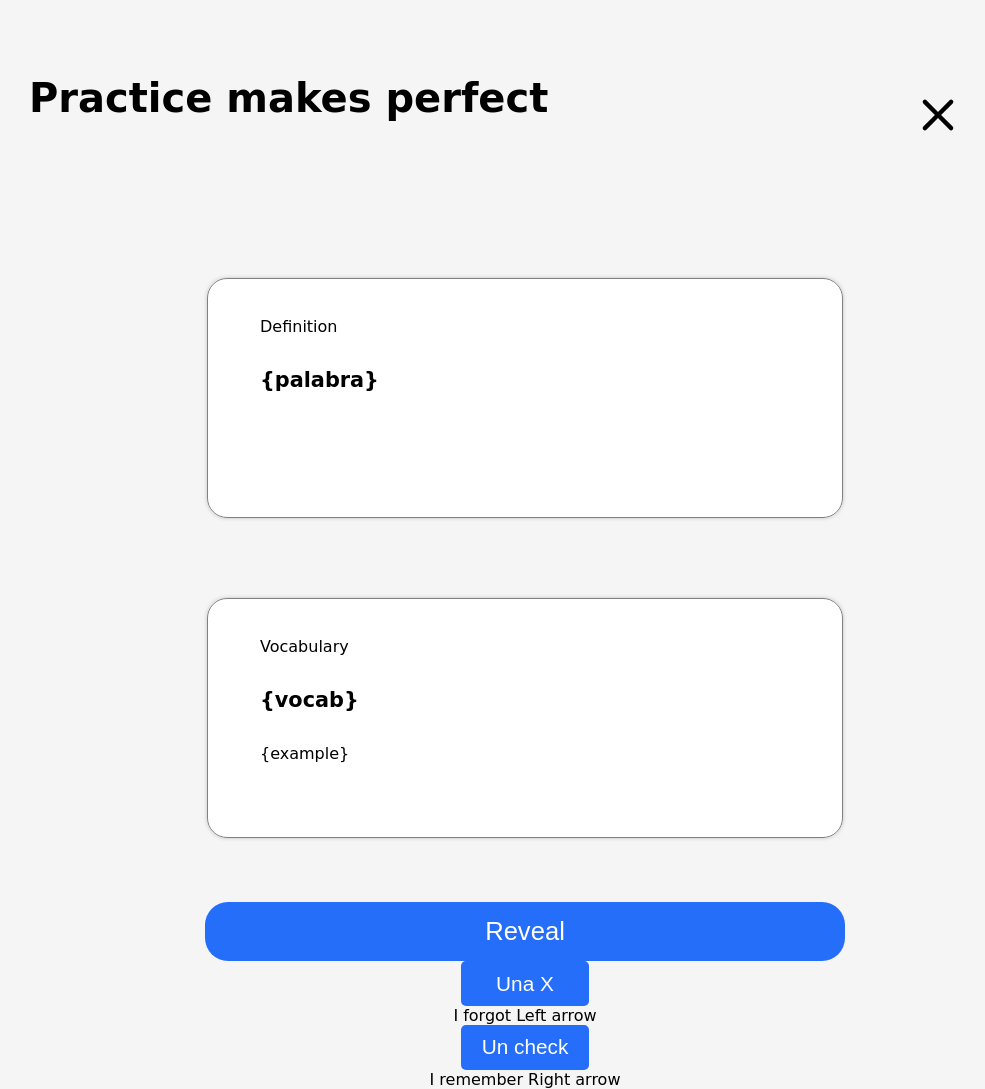
After one commit to diegoCodes22/literate, a Flask app: page /practice in a window 1280 px wide. The commit adds this page. Shown: the whole page, without its empty margins (115-1100 px from the left). Run offline with Flask 3, Linux system fonts and the light colour scheme; a user stored in the database is signed in.

Commit message:
Cleaned up js file. Refactored parsing function (in app.py) to handle more situations. All features implemented work very well. practice.html is in progress, and dashboard.html info is also in progress.

```diff
--- a/app.py
+++ b/app.py
@@ -39,38 +39,65 @@ def parse_deck_info(user_id=None, access=None):
 
 
 @login_required
-def parse_and_action_new_deck(user_id, action, deck_hash=None, access=None):
+def paand(user_id, action, deck_hash=None, access=None, info=None, add=None):
+    access_list = None
+    # I don't think access list is necessary
+    owner_id = None
 
-    community_share = "Private"
-    access_list = None
-
-    deck_info = request.form.to_dict(flat=False)
-    deck_name = deck_info['deck-name'][0]
+    def community_share_check(deck_info_community_share):
+        try:
+            del deck_info['save-changes']
+        except KeyError:
+            pass
+        try:
+            if deck_info_community_share["community-share"][0] == "on":
+                del deck_info["community-share"]
+                return "Public"
+            elif deck_info_community_share["community-share"][0] == "Private":
+                del deck_info["community-share"]
+                return "Private"
+        except KeyError:
+            # access_list = [user_id]
+            return "Private"
 
     if deck_hash:
-        cur.execute("SELECT user_id FROM decks WHERE deck_hash=?", (deck_hash,))
-        owner_id = cur.fetchone()[0]
+        cur.execute("SELECT * FROM decks WHERE deck_hash=?", (deck_hash,))
+        deck = cur.fetchone()
+        dict(deck)
+        owner_id = deck["user_id"]
+        if owner_id == user_id:
+            deck_info = request.form.to_dict(flat=False)
+        else:
+            if add == "add":
+                deck_info = request.form.to_dict(flat=False)
+            else:
+                deck_info = json.loads(deck["deck_info"])
+
+        access = community_share_check(deck_info)
+
+    elif info:
+        deck_info = info
+        access = community_share_check(deck_info)
+
     else:
-        owner_id = None
-
-    try:
-        if deck_info["community-share"][0] == "on":
-            community_share = "Public"
-            del deck_info["community-share"]
-    except KeyError:
-        access_list = [user_id]
-
-    del deck_info['save-changes']
+        deck_info = request.form.to_dict(flat=False)
+        access = community_share_check(deck_info)
 
     if action == "insert":
-        if access:
-            cur.execute("INSERT INTO decks(user_id, deck_name, deck_info, access, access_list) VALUES(?, ?, ?, ?, ?)"
-                        "RETURNING deck_id",
-                        (user_id, deck_name, json.dumps(deck_info), access, json.dumps(access_list)))
+        if access == "Private":
+            if info:
+                cur.execute("INSERT INTO decks(user_id, deck_name, deck_info, access, access_list) "
+                            "VALUES(?, ?, ?, ?, ?)""RETURNING deck_id",
+                            (user_id, info["deck-name"][0], json.dumps(info), access, json.dumps(access_list)))
+            else:
+                cur.execute("INSERT INTO decks(user_id, deck_name, deck_info, access, access_list) "
+                            "VALUES(?, ?, ?, ?, ?)""RETURNING deck_id",
+                            (user_id, deck_info["deck-name"][0], json.dumps(deck_info), access, json.dumps(access_list))
+                            )
         else:
             cur.execute("INSERT INTO decks(user_id, deck_name, deck_info, access, access_list) VALUES(?, ?, ?, ?, ?)"
                         "RETURNING deck_id",
-                        (user_id, deck_name, json.dumps(deck_info), community_share, json.dumps(access_list)))
+                        (user_id, deck_info["deck-name"][0], json.dumps(deck_info), access, json.dumps(access_list)))
         deck_id = cur.fetchone()[0]
         deck_hash = generate_unique_id(deck_id)
         cur.execute('UPDATE decks SET deck_hash=? WHERE deck_id=?', (deck_hash, deck_id))
@@ -78,13 +105,15 @@ def parse_and_action_new_deck(user_id, action, deck_hash=None, access=None):
         return 0
 
     elif action == "update" and owner_id == user_id:
-        cur.execute("UPDATE decks SET deck_name=?, deck_info=?, access=?, access_list=? WHERE user_id=? AND deck_hash=?"
-                    , (deck_name, json.dumps(deck_info), community_share, json.dumps(access_list), user_id, deck_hash))
+        cur.execute("UPDATE decks SET deck_name=?, deck_info=?, access=?, access_list=? "
+                    "WHERE user_id=? AND deck_hash=?",
+                    (deck_info["deck-name"][0], json.dumps(deck_info), access, json.dumps(access_list), user_id,
+                        deck_hash))
         conn.commit()
         return 0
-
     elif action == "update" and owner_id != user_id:
-        parse_and_action_new_deck(user_id, "insert", access="Private")
+        deck_info["community-share"] = [access]
+        paand(user_id, "insert", access="Private", info=deck_info)
         return 0
     else:
         return jsonify({"error": "Invalid action"})
@@ -105,8 +134,7 @@ def index():
     user_id = session["user_id"]
 
     if request.method == "POST":
-        inserted = parse_and_action_new_deck(user_id, "insert")
-        print(inserted)
+        inserted = paand(user_id, "insert")
 
         if inserted == 0:
             return render_template("dashboard.html", decks_list=parse_deck_info(user_id=user_id))
@@ -193,12 +221,12 @@ def create_deck():
 @login_required
 def edit_deck():
 
-    deck_hash = request.args.get("deck_hash")
+    deck_hash = request.args.get("dsh")
     user_id = session["user_id"]
 
     if request.method == "POST":
 
-        parse_and_action_new_deck(user_id, "update", deck_hash)
+        paand(user_id, "update", deck_hash=deck_hash, add="add")
 
         return render_template("dashboard.html", decks_list=parse_deck_info(user_id=user_id))
     else:
@@ -219,7 +247,7 @@ def edit_deck():
 @login_required
 def delete_deck():
     if request.method == "GET":
-        deck_hash = request.args.get("deck_hash")
+        deck_hash = request.args.get("dsh")
         user_id = session["user_id"]
         cur.execute("SELECT user_id FROM decks WHERE deck_hash=?", (deck_hash,))
         owner_id = cur.fetchone()[0]
@@ -237,3 +265,22 @@ def find_other_decks():
     if request.method == "GET":
         user_id = session["user_id"]
         return render_template("find_other_decks.html", decks_list=parse_deck_info(user_id=user_id, access="Public"))
+
+
+@app.route("/practice", methods=["POST", "GET"])
+@login_required
+def practice():
+    return render_template("practice.html")
+
+
+@app.route("/save_other", methods=["POST", "GET"])
+@login_required
+def save_other():
+    if request.method == "POST":
+        user_id = session["user_id"]
+        deck_hash = request.form.get("dsh")
+        insert = paand(user_id, "update", deck_hash=deck_hash, access="Private")
+        if insert == 0:
+            return render_template("dashboard.html", decks_list=parse_deck_info(user_id=user_id))
+        else:
+            return insert
--- a/static/scripts.js
+++ b/static/scripts.js
@@ -1,15 +1,3 @@
-const login_form = document.querySelector("#login");
-const register_form = document.querySelector("#register")
-const passwordEl = document.querySelector("#password");
-const emailEl = document.querySelector("#email");
-const confirm_passwordEl = document.querySelector("#confirm_password");
-const cards_El = document.querySelector("#cards");
-const more_menu_El = document.querySelector("#more-menu");
-const add_card_EL = document.querySelector("#add-card");
-const close_El = document.querySelector(".close");
-const dashboard_button_El = document.querySelector("#dashboard-button");
-const decks_more_btn_El = document.querySelector(".deck-more-btn");
-
 
 const isSecurePassword = (password) => {
     const re = new RegExp("^(?=.*[a-z])(?=.*[A-Z])(?=.*[0-9])(?=.*[-\.!@#\$%\^&\*])(?=.{8,})");
@@ -40,6 +28,8 @@ const success = (input) => {
     field.querySelector("small").textContent = '';
 }
 
+
+const passwordEl = document.querySelector("#password");
 const password_validate = () => {
     let valid = false;
     let password = passwordEl.value;
@@ -54,6 +44,8 @@ const password_validate = () => {
     return valid;
 }
 
+
+const emailEl = document.querySelector("#email");
 const email_validate = () => {
     let valid = false;
     const email = emailEl.value;
@@ -93,6 +85,7 @@ function email_availability(validity, callback){
 }
 
 
+const confirm_passwordEl = document.querySelector("#confirm_password");
 const password_confirm = () => {
     let valid = false;
     const password = passwordEl.value;
@@ -108,6 +101,8 @@ const password_confirm = () => {
     return valid;
 }
 
+
+const register_form = document.querySelector("#register")
 if (register_form){
     register_form.addEventListener("input", function (e){
         e.preventDefault();
@@ -143,6 +138,8 @@ if (register_form){
     });
 }
 
+
+const login_form = document.querySelector("#login");
 if (login_form) {
     login_form.addEventListener("input", function (e) {
         e.preventDefault();
@@ -171,6 +168,8 @@ if (login_form) {
 }
 
 
+const more_menu_El = document.querySelector("#more-menu");
+if (more_menu_El) {
     document.querySelector("#more-menu-link").addEventListener("click", function (e) {
     e.preventDefault();
     if (more_menu_El.style.display === "none"){
@@ -180,15 +179,25 @@ document.querySelector("#more-menu-link").addEventListener("click", function (e)
         more_menu_El.style.display = "none";
     }
 });
+}
 
 
+const cards_El = document.querySelectorAll("#cards");
+const add_card_EL = document.querySelector("#add-card");
 if (add_card_EL){
     add_card_EL.addEventListener("click", function () {
+        for (let cards of cards_El) {
+            cards.addEventListener("click", function (e) {
+                if (e.target.classList.contains("del-card")) {
+                    e.target.parentElement.parentElement.remove();
+                }
+            });
+        }
         let card = document.createElement("fieldset");
         card.classList.add("card");
         card.innerHTML = `<div class="del-card">
-            <svg xmlns="http://www.w3.org/2000/svg" width="35" height="35" fill="currentColor" class="bi bi-x del-card"
-                 viewBox="0 0 16 16">
+                <svg xmlns="http://www.w3.org/2000/svg" width="45" height="45" fill="currentColor"
+                  class="bi bi-x del-card" viewBox="0 0 16 16">
                   <path
                       d="M4.646 4.646a.5.5 0 0 1 .708 0L8 7.293l2.646-2.647a.5.5 0 0 1 .708.708L8.707 8l2.647 2.646a.5.5 0 0 1-.708.708L8 8.707l-2.646 2.647a.5.5 0 0 1-.708-.708L7.293 8 4.646 5.354a.5.5 0 0 1 0-.708z"/>
                   </svg>
@@ -215,24 +224,16 @@ if (add_card_EL){
                   </label>
                 </div>
               </div>`;
-    cards_El.appendChild(card);
+        cards_El[0].appendChild(card);
     });
 }
 
 
-if (cards_El){
-    cards_El.addEventListener("click", function (e) {
-    if (e.target.classList.contains("del-card")) {
-        e.target.parentElement.parentElement.remove();
-    }
+const close_create_El = document.querySelector("#close-create");
+if (close_create_El){
+    close_create_El.addEventListener("click", function () {
+        document.querySelector(".modal").showModal();
 });
-}
-
-
-if (close_El){
-    close_El.addEventListener("click", function () {
-    document.querySelector(".modal").showModal();
-})
 
 
 document.querySelector("#leave-create").addEventListener("click", function (e) {
@@ -248,26 +249,63 @@ document.querySelector("#stay-create").addEventListener("click", function (e) {
 }
 
 
+const dashboard_button_El = document.querySelector("#dashboard-button");
 if (dashboard_button_El){
     dashboard_button_El.addEventListener("click", () => {
     window.location.href = "/create_deck";
 });
 }
 
+const decks_more_btn_El = document.querySelectorAll(".deck-more-btn");
 if (decks_more_btn_El){
-    decks_more_btn_El.addEventListener("click", function (evt) {
-        evt.stopPropagation();
-        document.querySelector(".deck-more-dropdown").style.display = "block";
+    // for (let more_btn of decks_more_btn_El){
+    //     more_btn.addEventListener("click", function (evt) {
+    //         evt.stopPropagation();
+    //         this.nextElementSibling.style.display = "block";
+    //         document.querySelector("body").addEventListener("click", function () {
+    //             more_btn.nextElementSibling.style.display = "none";
+    //         });
+    //     });
+    // }
+    for (let i = 0; i < decks_more_btn_El.length; i++){
+        decks_more_btn_El[i].addEventListener("click", function (e) {
+            e.stopPropagation();
+            this.nextElementSibling.style.display = "block";
             document.querySelector("body").addEventListener("click", function () {
-            document.querySelector(".deck-more-dropdown").style.display = "none";
+                decks_more_btn_El[i].nextElementSibling.style.display = "none";
             });
         });
+    }
+
     const copy_deck_link_El = document.querySelector(".copy-deck-link");
+    if (copy_deck_link_El) {
         copy_deck_link_El.addEventListener("click", function (e) {
         e.preventDefault();
-        // link = copy_deck_link_El.getAttribute("href");
         link = copy_deck_link_El.href;
         navigator.clipboard.writeText(link);
         alert("Link copied to clipboard")
     });
     }
+}
+
+
+const save_other_El = document.querySelectorAll("a[href='/save_other']");
+if (save_other_El) {
+    for (let i = 0; i < save_other_El.length; i++) {
+        save_other_El[i].addEventListener("click", function (e) {
+            e.preventDefault();
+            $.ajax({
+                url: "/save_other",
+                type: "POST",
+                data: {'dsh': save_other_El[i].id},
+                success: function (response) {
+                    save_other_El[i].innerHTML = "Saved";
+                    save_other_El[i].style.backgroundColor = "slategray";
+                    save_other_El[i].style.color = "white";
+                    save_other_El[i].style.border = "none";
+                    save_other_El[i].style.cursor = "default";
+                }
+            });
+        });
+    }
+}
--- a/static/styles2.css
+++ b/static/styles2.css
@@ -542,3 +542,64 @@ input:checked + .slider:before {
     cursor: pointer;
     background-color: rgb(30, 100, 220);
 }
+
+#heading {
+    margin: 3rem 0 0 9rem;
+    display: flex;
+    justify-content: space-between;
+}
+#heading h1 {
+    font-size: 2.5rem;
+}
+#heading a {
+    text-decoration: none;
+    color: black;
+}
+#practice-close {
+    float: right;
+    margin-top: 2rem;
+    margin-right: 12rem;
+}
+#practice-close:hover {
+    cursor: pointer;
+    color: slategrey;
+}
+
+.practice-cards {
+    margin: 8rem 25% 0 auto;
+    width: 50%;
+    height: 15rem;
+}
+
+.practice-cards fieldset{
+    height: inherit;
+    border-radius: 20px;
+    background-color: white;
+    border: .5px solid gray;
+    box-shadow: 0 0 4px 0 rgba(0,0,0,0.2);
+}
+.practice-cards fieldset div {
+    margin-top: 2rem;
+    margin-left: 2.5rem;
+    display: flex;
+    flex-direction: column;
+}
+.practice-cards fieldset div span {
+    display: inline-block;
+    padding-bottom: 2rem;
+}
+
+#vocabulary {
+    margin-top: 5rem;
+}
+
+#practice-btns {
+    margin-top: 4rem;
+}
+
+#reveal {
+    width: 50%;
+    height: 3.7rem;;
+    border-radius: 23px;
+    font-size: 1.6rem;
+}
--- a/templates/find_other_decks.html
+++ b/templates/find_other_decks.html
@@ -15,12 +15,12 @@
             <div class="deck-more">
               <svg class="deck-more-btn" width="35px" height="35px" viewBox="0 0 24 24" fill="none" xmlns="http://www.w3.org/2000/svg"><g id="SVGRepo_bgCarrier" stroke-width="0"></g><g id="SVGRepo_tracerCarrier" stroke-linecap="round" stroke-linejoin="round"></g><g id="SVGRepo_iconCarrier"> <path d="M12 22C17.5 22 22 17.5 22 12C22 6.5 17.5 2 12 2C6.5 2 2 6.5 2 12C2 17.5 6.5 22 12 22Z" stroke="#606060" stroke-width="1.9200000000000004" stroke-linecap="round" stroke-linejoin="round"></path> <path d="M15.9965 12H16.0054" stroke="#606060" stroke-width="2.9200000000000004" stroke-linecap="round" stroke-linejoin="round"></path> <path d="M11.9955 12H12.0045" stroke="#606060" stroke-width="2.9200000000000004" stroke-linecap="round" stroke-linejoin="round"></path> <path d="M7.99451 12H8.00349" stroke="#606060" stroke-width="2.9200000000000004" stroke-linecap="round" stroke-linejoin="round"></path> </g></svg>
               <div class="deck-more-dropdown">
-                <a href="/edit?deck_hash={{deck['deck_hash']}}" class="copy-deck-link">Copy Link</a>
-                <a href="" class="save-deck">Save Deck</a>
+                <a href="/edit?dsh={{deck['deck_hash']}}" class="copy-deck-link">Copy Link</a>
+                <a href="/save_other" class="save-deck" id="{{deck['deck_hash']}}">Save Deck</a>
               </div>
             </div>
             <div class="deck-name">
-              <a href="/edit?deck_hash={{deck['deck_hash']}}">
+              <a href="/edit?dsh={{deck['deck_hash']}}">
                 <div>
                   <h2>{{deck.deck_name}}</h2>
                 </div>
--- /dev/null
+++ b/templates/layout3.html
@@ -0,0 +1,22 @@
+<!DOCTYPE html>
+<html lang="en">
+<head>
+  <meta charset="UTF-8">
+  <meta http-equiv="X-UA-Compatible" content="IE=edge">
+  <meta name="viewport" content="width=device-width, initial-scale=1.0">
+
+  <link rel="stylesheet" href="../static/styles2.css" type="text/css">
+
+  <title>Literate: {% block title %}{% endblock %}</title>
+
+</head>
+<body class="off-white">
+  <main>
+    {% block main %}
+
+    {% endblock %}
+  </main>
+    <script type="text/javascript" src="../static/scripts.js"></script>
+    <script src="https://code.jquery.com/jquery-3.6.3.min.js"></script>
+</body>
+</html>
--- /dev/null
+++ b/templates/practice.html
@@ -0,0 +1,56 @@
+{% extends "layout3.html" %}
+
+{% block title %}
+  Practice
+{% endblock %}
+
+{% block main %}
+<div id="heading">
+  <h1>Practice makes perfect</h1>
+  <a href="/">
+    <svg xmlns="http://www.w3.org/2000/svg" width="70" height="70" fill="currentColor" class="bi bi-x"
+         id="practice-close"
+         viewBox="0 0 16 16">
+      <path
+          d="M4.646 4.646a.5.5 0 0 1 .708 0L8 7.293l2.646-2.647a.5.5 0 0 1 .708.708L8.707 8l2.647 2.646a.5.5 0 0 1-.708.708L8 8.707l-2.646 2.647a.5.5 0 0 1-.708-.708L7.293 8 4.646 5.354a.5.5 0 0 1 0-.708z"/>
+    </svg>
+  </a>
+</div>
+  <div id="definition" class="practice-cards">
+    <fieldset>
+      <div>
+        <span>Definition</span>
+        <span class="bolder">{palabra}</span>
+      </div>
+    </fieldset>
+  </div>
+  <div id="vocabulary" class="practice-cards">
+    <fieldset>
+      <div>
+        <span>Vocabulary</span>
+        <span class="bolder">{vocab}</span>
+        <span>{example}</span>
+      </div>
+    </fieldset>
+  </div>
+
+<div class="text-center" id="practice-btns">
+  <div>
+    <button id="reveal" class="btn-primary">Reveal</button>
+  </div>
+  <div>
+    <div>
+      <button class="btn-primary">Una X</button>
+      <br>
+      <span>I forgot</span>
+      <span>Left arrow</span>
+    </div>
+    <div>
+      <button class="btn-primary">Un check</button>
+      <br>
+      <span>I remember</span>
+      <span>Right arrow</span>
+    </div>
+  </div>
+</div>
+{% endblock %}
```
Also changed, not shown: templates/create_deck.html (+12 -8 lines), templates/dashboard.html (+4 -4 lines), templates/edit.html (+6 -5 lines), literate.sqlite. Lines whose indentation alone changed are shown as unchanged.
